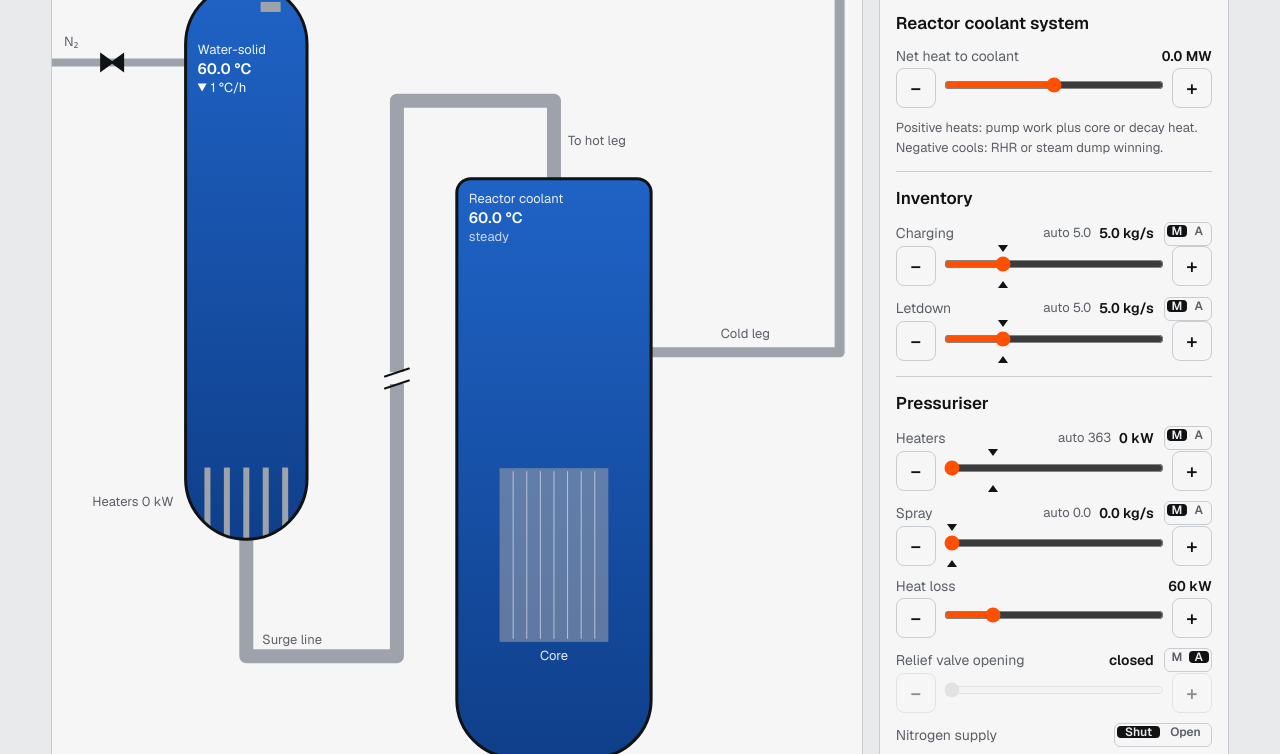
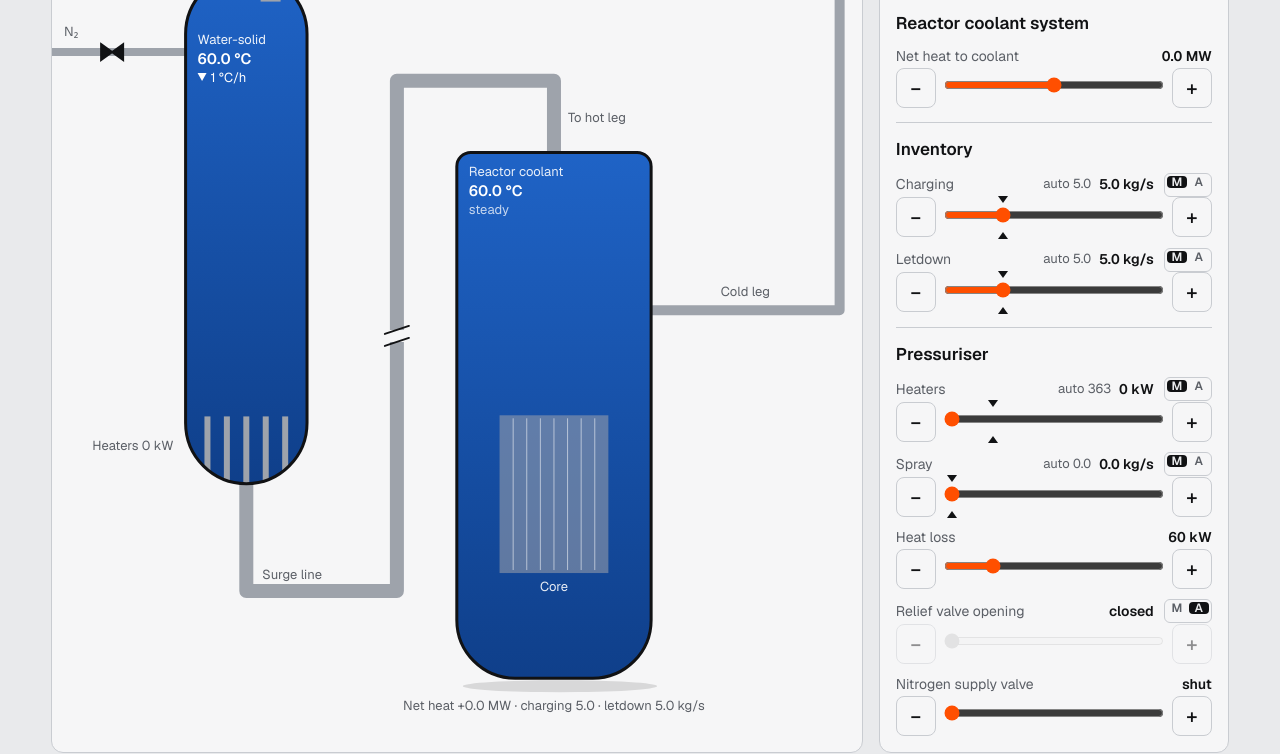
Before and after one commit to sati290/pressuriser-sim, a website: page index.html in a window 1280 px wide. Shown: the part 415-1169 px from the top of the page. Drawn offline with nearby package versions, Linux system fonts and the light colour scheme.

Commit message:
Throttleable nitrogen valve; drop explanatory text from the control panel
- Nitrogen supply valve is a 0–100 % slider (manual only, no M/A); flow is
  the opening times the header flow. LIM.n2 = 1, s.f.n2 records the opening.
- Removed the paragraphs under net heat and the nitrogen valve; the supply
  figures moved to the assumptions in the notes.

Co-Authored-By: Claude Opus 5.5 <noreply@anthropic.com>
Claude-Session: https://claude.ai/code/session_01EezPgjDzR7pikVCvdFrRrE

```diff
--- a/common.js
+++ b/common.js
@@ -28,8 +28,8 @@ const sat=T=>{let f=(T-T0)/DT;if(f<0)f=0;if(f>N-1.0001)f=N-1.0001;const i=f|0,w=
   Q.hf=TB[a+4]+w*(TB[b+4]-TB[a+4]);Q.hg=TB[a+5]+w*(TB[b+5]-TB[a+5]);Q.uf=Q.hf-Q.p/Q.rf;Q.ug=Q.hg-Q.p/Q.rg;return Q};
 const Tsat=p=>{let a=T0,b=THI;for(let i=0;i<50;i++){const m=(a+b)/2;if(sat(m).p<p)a=m;else b=m}return (a+b)/2};
 const clamp=(x,a,b)=>Math.min(b,Math.max(a,x));
-// actuator ranges, SI: charging/letdown/spray kg/s, heaters W, relief opening fraction.
+// actuator ranges, SI: charging/letdown/spray kg/s, heaters W, relief and nitrogen valve opening fractions.
 // The plant clamps every command to these; the controller's anti-windup needs the same limits.
-const LIM=Object.freeze({ch:20,ld:20,q:1.8e6,sp:40,rel:1});
+const LIM=Object.freeze({ch:20,ld:20,q:1.8e6,sp:40,rel:1,n2:1});
 return {satX,sat,Tsat,clamp,LIM,T0,THI,Tc,pc,rc};
 })();
--- a/control.js
+++ b/control.js
@@ -4,9 +4,9 @@
 // (index.html) or a module (tests); it only defines globalThis.PZCtl. See docs/physics.md.
 //
 // Settings c are in panel units: ch, ld, sp kg/s; q kW; relMan %; heat MW; loss kW; set, relSet Pa;
-// lset %; dT K; inv 'pres'|'lev'; pzMode 'pres'|'dT'; auto {ch,ld,q,sp,rel} booleans; n2 boolean
-// (nitrogen supply valve open; always manual, no automatic logic).
-// The command is SI: {ch, ld, sp kg/s; q W; rel 0–1; n2 0/1; heat W; loss W}.
+// lset %; dT K; inv 'pres'|'lev'; pzMode 'pres'|'dT'; auto {ch,ld,q,sp,rel} booleans; n2 %
+// (nitrogen supply valve opening; always manual, no automatic logic).
+// The command is SI: {ch, ld, sp kg/s; q W; rel 0–1; n2 0–1; heat W; loss W}.
 globalThis.PZCtl = (() => {
 'use strict';
 const {sat,clamp,LIM,THI}=globalThis.PZCommon;
@@ -63,7 +63,7 @@ const demands=(k,s,c,dt)=>{
 const command=(k,c)=>{
   const A=c.auto||{},D=k.dem;
   return {ch:A.ch?D.ch:c.ch,ld:A.ld?D.ld:c.ld,q:A.q?D.q:c.q*1e3,sp:A.sp?D.sp:c.sp,
-    rel:A.rel?D.rel:(c.relMan||0)/100,n2:c.n2?1:0,heat:c.heat*1e6,loss:c.loss*1e3};
+    rel:A.rel?D.rel:(c.relMan||0)/100,n2:(c.n2||0)/100,heat:c.heat*1e6,loss:c.loss*1e3};
 };
 // one control step: update the demands from the plant state, return the command for PZSim.step.
 // Call it before every plant step, with the same dt.
--- a/index.html
+++ b/index.html
@@ -76,8 +76,7 @@ svg .now{fill:var(--ink);font-weight:600}
 button.am{display:inline-flex;flex:none;min-height:0;height:24px;padding:2px;gap:2px;border-radius:6px;font-size:12px;font-weight:600;line-height:1}
 button.am span{display:grid;place-items:center;width:20px;border-radius:4px;color:var(--mute)}
 button.am[aria-checked=false] span:first-child,button.am[aria-checked=true] span:last-child{background:var(--ink);color:var(--bg)}
-button.am.vlv span{width:auto;padding:0 8px}button.am.vlv[aria-checked=true] span:last-child{background:var(--acc);color:#fff}
-.vrow{display:flex;justify-content:space-between;align-items:center;gap:10px;font-size:14px;color:var(--mute)}.vrow output{color:var(--ink);font-weight:600;font-variant-numeric:tabular-nums;white-space:nowrap;margin-left:auto}
+
 /* demand notch on a manual slider: marks where the automatic logic would put it */
 .trk{position:relative}
 .cmd{position:absolute;top:0;bottom:0;left:calc(8px + var(--f,0) * (100% - 16px));width:0;pointer-events:none}
@@ -148,7 +147,6 @@ code{font-size:14px;overflow-wrap:anywhere}
     <div class="grp">
       <h2>Reactor coolant system</h2>
       <div class="row"><label for="heat">Net heat to coolant <output id="heato"></output></label><input id="heat" type="range" min="-60" max="60" step="0.5" value="0"></div>
-      <p>Positive heats: pump work plus core or decay heat. Negative cools: RHR or steam dump winning.</p>
     </div>
     <div class="grp">
       <h2>Inventory</h2>
@@ -161,8 +159,7 @@ code{font-size:14px;overflow-wrap:anywhere}
       <div class="row"><label for="sp">Spray <output id="spo"></output></label><input id="sp" type="range" min="0" max="40" step="0.5" value="0"></div>
       <div class="row"><label for="loss">Heat loss <output id="losso"></output></label><input id="loss" type="range" min="0" max="300" step="5" value="60"></div>
       <div class="row"><label for="relMan">Relief valve opening <output id="relMano"></output></label><input id="relMan" type="range" min="0" max="100" step="5" value="0"></div>
-      <div class="vrow"><span id="n2l">Nitrogen supply</span><output id="n2o"></output><button id="n2" type="button" class="am vlv" role="switch" aria-checked="false" aria-labelledby="n2l" title="Nitrogen supply valve: shut / open"><span>Shut</span><span>Open</span></button></div>
-      <p>Nitrogen from a 4.0 MPa header through a check valve, about 0.5 kg/s at 1 MPa difference. Vent it through the relief valve.</p>
+      <div class="row"><label for="n2">Nitrogen supply valve <output id="n2o"></output></label><input id="n2" type="range" min="0" max="100" step="5" value="0"></div>
     </div>
   </div>
 
@@ -228,7 +225,7 @@ code{font-size:14px;overflow-wrap:anywhere}
         <li>Click <b>Cold, nitrogen cushion</b>: the gas space above 60 °C water is nitrogen at 2.8 MPa, with steam at its own small partial pressure (0.02 MPa). The gas is a soft spring, so pressure moves slowly; charging holds the level once you put charging and letdown in A with <b>Charging holds the level setpoint</b> selected.</li>
         <li>Turn the heaters up. The steam partial pressure climbs with the water temperature and the warmed nitrogen expands, so total pressure rises. Vent through the relief valve, by hand or in A with a low opening pressure such as 3.0 MPa: the valve lets out the gas mixture, nitrogen in proportion to its share. The P–T plane shows the pressuriser off the saturation curve, with a hollow marker at the steam partial pressure; the gap above it is the nitrogen.</li>
         <li>Near the saturation temperature for the pressure (about 230 °C at 2.8 MPa) the nitrogen is nearly gone. Once it is below 0.1 % of the gas and the supply is shut, the model drops the remainder and carries on with steam alone: the level gauge keeps its number and the state reads steam bubble. From there it is the same heat-up as before.</li>
-        <li>To cool down onto nitrogen instead of filling solid: near 2.8 MPa with the coolant below about 175 °C, turn the heaters off and spray to bring the pressuriser down to coolant temperature. Steam condenses and pressure falls; open the nitrogen supply to hold it and shut it again at the pressure you want. The header is at 4.0 MPa, so with the supply left open pressure climbs to the relief setting.</li>
+        <li>To cool down onto nitrogen instead of filling solid: near 2.8 MPa with the coolant below about 175 °C, turn the heaters off and spray to bring the pressuriser down to coolant temperature. Steam condenses and pressure falls; open the nitrogen supply to hold it and shut it again at the pressure you want. Throttle the valve to slow the rise. The header is at 4.0 MPa, so with the supply left open pressure climbs to the relief setting.</li>
         <li>Opening the supply on a water-solid pressuriser makes a gas space at the top. Nitrogen comes in faster, by volume, than letdown at 20 kg/s can make room, so pressure rises until you shut the valve.</li>
       </ol></div>
     <div><h2>What the model solves</h2>
@@ -238,6 +235,7 @@ code{font-size:14px;overflow-wrap:anywhere}
       <ul>
         <li>Insurge water collects as a cooler layer at the bottom and mixes into the saturated water over about 5 minutes. The layer compresses the steam, which is why pressure rises on an insurge. Otherwise liquid and steam are in equilibrium, so the brief pressure dip before flashing on an outsurge is not shown.</li>
         <li>Charging enters at coolant temperature, so its cooling effect is ignored.</li>
+        <li>Nitrogen comes from a 4.0 MPa header through a check valve: about 0.5 kg/s at 1 MPa difference with the valve fully open, in proportion to the opening.</li>
         <li>Nitrogen does not dissolve in the water: no Henry's-law solubility, so no degassing as the water heats, and none carried to the coolant by outsurge. Nitrogen stays in equilibrium with the water, so compressing it heats the whole pressuriser a little rather than the gas a lot; fast pressure swings on a cushion are softer than real. Nitrogen relief flow uses the ideal-gas choked-flow ratio to the steam figure.</li>
         <li>Liquid compressibility uses approximate saturated-liquid values, about 0.44 per GPa at 50 °C rising to 3 per GPa at 340 °C.</li>
         <li>Relief valve flow scales with pressure: steam about 15 kg/s at 16.2 MPa, falling in proportion; water about 30 kg/s at 3.6 MPa, rising with the square root of pressure. The safety valve passes four times as much. These are rough sizing figures, not a valve model.</li>
@@ -258,19 +256,19 @@ const {hLiq,cpL,init,step,fault,VP}=PZSim;
 const Ctl=PZCtl;
 
 const $=id=>document.getElementById(id);
-const ids=['set','dT','lset','heat','ch','ld','q','sp','loss','relSet','relMan'];
+const ids=['set','dT','lset','heat','ch','ld','q','sp','loss','relSet','relMan','n2'];
 // sliders with an M/A switch → key in ctl.auto (as control.js names the actuator)
 const AK={ch:'ch',ld:'ld',q:'q',sp:'sp',relMan:'rel'},auto={ch:false,ld:false,q:false,sp:false,rel:true};
-const fmt={set:v=>(+v).toFixed(1)+' MPa',dT:v=>v+' K',lset:v=>v+' %',heat:v=>(v>0?'+':'')+(+v).toFixed(1)+' MW',ch:v=>(+v).toFixed(1)+' kg/s',ld:v=>(+v).toFixed(1)+' kg/s',q:v=>Math.round(v)+' kW',sp:v=>(+v).toFixed(1)+' kg/s',loss:v=>v+' kW',relMan:v=>+v?v+' %':'closed',relSet:v=>(+v).toFixed(1)+' MPa'};
-const ctl={};let n2open=false;
+const fmt={set:v=>(+v).toFixed(1)+' MPa',dT:v=>v+' K',lset:v=>v+' %',heat:v=>(v>0?'+':'')+(+v).toFixed(1)+' MW',ch:v=>(+v).toFixed(1)+' kg/s',ld:v=>(+v).toFixed(1)+' kg/s',q:v=>Math.round(v)+' kW',sp:v=>(+v).toFixed(1)+' kg/s',loss:v=>v+' kW',relMan:v=>+v?v+' %':'closed',n2:v=>+v?v+' %':'shut',relSet:v=>(+v).toFixed(1)+' MPa'};
+const ctl={};
 const invR=[...document.querySelectorAll('input[name=inv]')],pzR=[...document.querySelectorAll('input[name=pzMode]')];
 const readCtl=()=>{for(const k of ids){ctl[k]=+$(k).value;$(k+'o').textContent=fmt[k]($(k).value)}
   ctl.auto={...auto};for(const k in AK)$(k+'Am').setAttribute('aria-checked',auto[AK[k]]);
-  ctl.n2=n2open;$('n2').setAttribute('aria-checked',n2open);ctl.inv=invR.find(r=>r.checked).value;ctl.pzMode=pzR.find(r=>r.checked).value;ctl.set*=1e6;ctl.relSet*=1e6};
+  ctl.inv=invR.find(r=>r.checked).value;ctl.pzMode=pzR.find(r=>r.checked).value;ctl.set*=1e6;ctl.relSet*=1e6};
 for(const k of ids)$(k).addEventListener('input',readCtl);
 // − / + buttons beside each slider. Fine steps where the control needs precision, otherwise
 // about ten round steps over the range. Each press snaps to the next multiple of the step.
-const bump={dT:1,ch:.1,ld:.1,heat:.5,set:.1,relSet:.1,q:200,sp:5,loss:25,relMan:10,lset:5};
+const bump={dT:1,ch:.1,ld:.1,heat:.5,set:.1,relSet:.1,q:200,sp:5,loss:25,relMan:10,n2:5,lset:5};
 const nudge=(k,dir)=>{
   const el=$(k);if(el.disabled)return false;const st=bump[k],n=+el.value/st,lo=+el.min,hi=+el.max;
   const v=clamp((dir>0?Math.floor(n+1e-6)+1:Math.ceil(n-1e-6)-1)*st,lo,hi);
@@ -296,7 +294,6 @@ for(const k of ids){
   const dem=document.createElement('span');dem.className='dem';dem.id=k+'d';lab.insertBefore(dem,lab.querySelector('output'));
   const m=document.createElement('i');m.className='cmd';m.id=k+'m';m.hidden=true;trk.append(m);
 }
-$('n2').onclick=()=>{n2open=!n2open;readCtl()};
 for(const r of invR)r.addEventListener('change',()=>{readCtl();if(cs)Ctl.engage(cs,ctl)});
 for(const r of pzR)r.addEventListener('change',()=>{readCtl();if(s)syncAuto()});
 
@@ -312,9 +309,9 @@ const showSpeed=()=>{$('run').setAttribute('aria-pressed',String(!running));
   for(const b of $('speed').querySelectorAll('[data-speed]')){const on=+b.dataset.speed===speed;b.setAttribute('aria-pressed',String(on&&running));b.classList.toggle('sel',on&&!running)}};
 const toggle=()=>{running=!running;showSpeed()};
 $('run').onclick=()=>{if(halted)return;toggle()};showSpeed();
-const setC=o=>{for(const k in o){if(k==='auto')Object.assign(auto,o[k]);else if(k==='n2')n2open=o[k];else if(k==='inv')invR.forEach(r=>r.checked=r.value===o[k]);else if(k==='pzMode')pzR.forEach(r=>r.checked=r.value===o[k]);else $(k).value=o[k]}readCtl()};
+const setC=o=>{for(const k in o){if(k==='auto')Object.assign(auto,o[k]);else if(k==='inv')invR.forEach(r=>r.checked=r.value===o[k]);else if(k==='pzMode')pzR.forEach(r=>r.checked=r.value===o[k]);else $(k).value=o[k]}readCtl()};
 // scenarios set the plant state and put every control in M except the relief valve
-const MAN={auto:{ch:false,ld:false,q:false,sp:false,rel:true},relMan:0,n2:false};
+const MAN={auto:{ch:false,ld:false,q:false,sp:false,rel:true},relMan:0,n2:0};
 const start=(st,cfg)=>{setC({...MAN,...cfg});s=init(st);cs=Ctl.init();Ctl.engage(cs,ctl);hist=[];halted='';lastS=-1e9;setAlert('');if(!running)toggle()};
 const COLD=()=>start({solid:true,Tpz:60,Tr:60,P:2.8e6},{inv:'pres',set:2.8,lset:25,heat:0,ch:5,ld:5,q:0,sp:0,loss:60,relSet:3.6,win:21600});
 const HOT=()=>start({solid:false,Tr:291.7,P:15.5e6,L:0.25},{inv:'lev',set:15.5,lset:25,heat:0,ch:6,ld:6,q:60,sp:0,loss:60,relSet:16.2,win:600});
@@ -370,7 +367,6 @@ const syncAuto=()=>{
   else if(!A.rel){m='Relief valve in M. Only the safety valve at 17.2 MPa limits pressure.';bad=true}
   else m=(solid?'Pressuriser is water-solid.':n2?`Nitrogen cushion: the gas is ${(d.yN*100).toFixed(d.yN>0.995?1:0)} % nitrogen by partial pressure. Charging and letdown change the pressure by squeezing the gas; heaters add steam partial pressure.`:'Pressuriser has a steam bubble.')+(any?'':' Every control except the relief valve is in M; the notches show the automatic demand.');
   $('astat').textContent=m;$('astat').classList.toggle('bad',bad);
-  $('n2o').textContent=s.f.wn>0?s.f.wn.toFixed(2)+' kg/s':ctl.n2?'no flow':'';
 };
 const updText=()=>{
   const d=s.d;if(d.err)return;
@@ -499,7 +495,7 @@ const drawVessel=dtReal=>{
   pipe([rx+rw-4,cyl,W-22,cyl,W-22,pt+10,sx,pt+10,sx,y0+8],10);
   pipe([qx,y0+8,qx,pt-4,0,pt-4],12);
   // nitrogen supply: enters the upper shell from the left, valve on the line (filled shut, hollow open)
-  const ny=y0+rad+18,nvx=Math.max(26,x0*0.45),nopen=ctl.n2;
+  const ny=y0+rad+18,nvx=Math.max(26,x0*0.45),nopen=f.n2>0;
   pipe([0,ny,x0+4,ny],8);
   cx.beginPath();cx.moveTo(nvx-11,ny-8);cx.lineTo(nvx+11,ny+8);cx.lineTo(nvx+11,ny-8);cx.lineTo(nvx-11,ny+8);cx.closePath();
   cx.fillStyle=nopen?css('--panel'):col.ink;cx.fill();cx.lineWidth=2;cx.strokeStyle=nopen&&f.wn>0?col.acc:col.ink;cx.lineJoin='miter';cx.stroke();
@@ -568,7 +564,7 @@ const drawVessel=dtReal=>{
   }
   cx.textAlign='left';lbl(f.ws>0?`Spray ${f.ws.toFixed(1)} kg/s`:'Spray',sx+14,pt-4,col.mute);
   lbl(s.sv?'Safety valve open':s.rel?`Relief valve ${Math.round(s.rel*100)} %`:'Relief',12,pt+24,col.mute);
-  {const nn=x0<160?'N₂':'Nitrogen';lbl(f.wn>0?`${nn} ${f.wn.toFixed(2)}${x0<160?'':' kg/s'}`:nopen?nn+(x0<160?' open':' open, no flow'):nn,12,ny-16,col.mute)}
+  {const nn=x0<160?'N₂':'Nitrogen';lbl(f.wn>0?`${nn} ${f.wn.toFixed(2)}${x0<160?'':' kg/s'}`:nopen?nn+(x0<160?' open':` ${Math.round(f.n2*100)} %, no flow`):nn,12,ny-16,col.mute)}
   cx.textAlign='right';lbl(f.trip?'Heaters tripped':`Heaters ${(f.Q/1e3).toFixed(0)} kW`,x0-12,inBot,col.mute);
   cx.textAlign='left';
   const sw=s.surge;lbl(Math.abs(sw)<0.05?'Surge line':sw>0?`Insurge ${sw.toFixed(1)} kg/s`:`Outsurge ${(-sw).toFixed(1)} kg/s`,pcx+16,sb-12,col.mute);
--- a/sim.js
+++ b/sim.js
@@ -87,7 +87,7 @@ const init=o=>{
     s.Mn=Math.max(0,o.P-ps)*Vg/(RN*T);s.M=Ml+Mg;s.U=Ml*uf+Mg*ug+s.Mn*CVN*T}
   else if(o.solid){const T=o.Tpz+273.15,q=sat(T),rho=liqRho(T,o.P);s.M=rho*VP;s.U=s.M*q.uf}
   else{const T=Tsat(o.P),q=sat(T),Mf=o.L*VP*q.rf,Mg=(1-o.L)*VP*q.rg;s.M=Mf+Mg;s.U=Mf*q.uf+Mg*q.ug}
-  s.d=pz(s.M,s.U,VP,s.Mn);s.Mr=liqRho(s.Tr,s.d.P)*VR;s.Pr=s.d.P;s.surge=0;s.f={Q:0,ws:0,ch:0,ld:0,wr:0,wrn:0,wn:0,trip:false,Qr:0};
+  s.d=pz(s.M,s.U,VP,s.Mn);s.Mr=liqRho(s.Tr,s.d.P)*VR;s.Pr=s.d.P;s.surge=0;s.f={Q:0,ws:0,ch:0,ld:0,wr:0,wrn:0,wn:0,n2:0,trip:false,Qr:0};
   return s;
 };
 // relief valve flow, kg/s: choked steam ∝ P (15 kg/s at 16.2 MPa); liquid ∝ √ΔP (30 kg/s at 3.6 MPa)
@@ -95,10 +95,11 @@ const relW=(P,steam)=>steam?15*P/16.2e6:30*Math.sqrt(Math.max(0,P-0.1e6)/3.5e6);
 // gas with nitrogen: the steam figure times the ideal-gas choked-flow ratio (∝ P/√(R·T)) of the mixture
 // against saturated steam at the same pressure; exactly 1 for steam alone
 const gasF=d=>{if(!(d.Mn>0))return 1;const Rm=(d.Mn*RN+d.Mg*RS)/(d.Mn+d.Mg);return Math.sqrt(RS*Tsat(d.P)/(Rm*d.T))};
-// nitrogen supply, kg/s: from the N2P header through a check valve, ∝ √ΔP (N2W at 1 MPa)
+// nitrogen supply, kg/s, valve fully open: from the N2P header through a check valve, ∝ √ΔP (N2W at 1 MPa);
+// the flow scales with the valve opening
 const n2W=P=>N2W*Math.sqrt(Math.max(0,N2P-P)/1e6);
 // One step. u is the final command, SI: {ch, ld, sp kg/s; q W heaters; rel 0–1 relief opening;
-// n2 0/1 nitrogen supply valve shut/open; heat W net heat to coolant; loss W pressuriser heat loss}. Each actuator is clamped to LIM; the plant's
+// n2 0–1 nitrogen supply valve opening; heat W net heat to coolant; loss W pressuriser heat loss}. Each actuator is clamped to LIM; the plant's
 // own protection (heater trip below 12 % level, spring safety valve) acts on top, whoever commands.
 const step=(s,u,dt)=>{
   const d=s.d,P=d.P,solid=d.mode==='solid';
@@ -111,7 +112,7 @@ const step=(s,u,dt)=>{
   const hrel=solid?d.hl:d.hg; // steam leaves at h″(T) whether or not nitrogen is present
   // vented gas carries nitrogen in proportion to its share of the gas mass (exponential, so it can't overdraw)
   const wrn=!solid&&s.Mn>0?s.Mn*(1-Math.exp(-wr*dt/(s.Mn+Math.max(0,d.Mg))))/dt:0,wrs=wr-wrn;
-  const wn=u.n2?n2W(P):0;
+  const n2=clamp(u.n2||0,0,LIM.n2),wn=n2*n2W(P);
   const hr=hLiq(s.Tr,P),rr=liqRho(s.Tr,P),cap=s.Mr*cpL(s.Tr)+CM;
   const pulse=s.extra&&s.t<s.extra.end?s.extra.Q:0;if(s.extra&&s.t>=s.extra.end)s.extra=null;
   const Qr=u.heat+pulse;
@@ -144,7 +145,7 @@ const step=(s,u,dt)=>{
   if(s.Mn>0&&!wn&&!s.d.err&&s.d.yN<N2MIN){s.U-=s.Mn*CVN*s.d.T;s.Mn=0;s.d=pz(s.M,s.U,VP-s.Ms/s.rs)}
   if(!s.d.err&&s.Ms>0){s.d.level=(s.d.Ml/s.d.rf+s.Ms/s.rs)/VP}
   s.Pr=rcsP(s.Mr,s.Tr);
-  s.f={Q,ws,ch,ld,wr,wrn,wn,trip,Qr};
+  s.f={Q,ws,ch,ld,wr,wrn,wn,n2,trip,Qr};
 };
 // why the model must stop, or '' while the state is valid:
 // 'dry' pressuriser boiled dry, 'range' state outside the model, 'critical' near the critical point,
```
Also changed, not shown: CLAUDE.md (+4 -4 lines), docs/physics.md (+2 -2 lines), tests/physics.test.mjs (+8 -5 lines).
